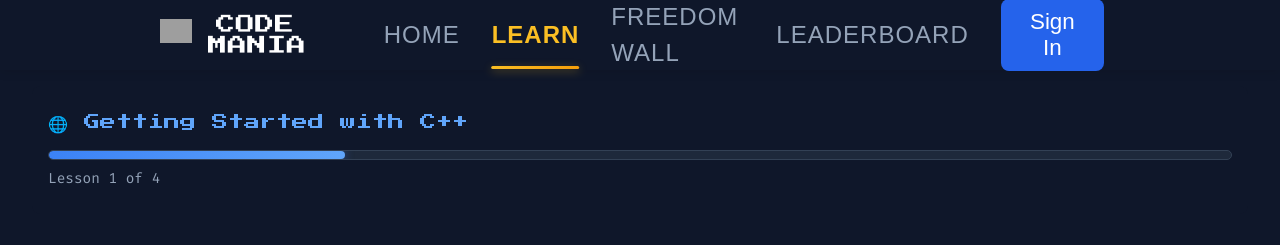
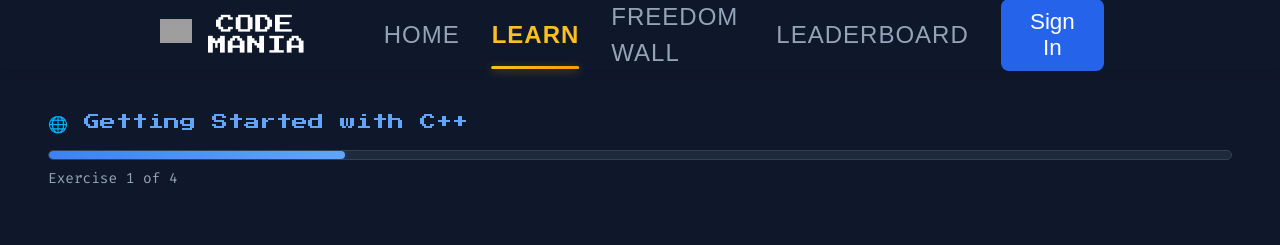
Before and after one commit to Code-Mania-Team/Code-Mania, a React (Vite) app in the folder frontend/: page /learn/cpp/exercise/1 in a window 1280 px wide. Shown: the top 245 px of the page. Built offline with nearby package versions, Linux system fonts and the light colour scheme; grey boxes are pictures that could not be loaded; a web font is replaced by a local one.

Commit message:
deploy test

```diff
--- a/frontend/src/components/ProgressBar.jsx
+++ b/frontend/src/components/ProgressBar.jsx
@@ -15,7 +15,7 @@ const ProgressBar = ({ currentLesson = 1, totalLessons = 4, title = '⚙️ Sett
               style={{ width: `${progressPercentage}%` }}
             ></div>
           </div>
-          <p className={styles['progress-text']}>Lesson {currentLesson} of {totalLessons}</p>
+          <p className={styles['progress-text']}>Exercise {currentLesson} of {totalLessons}</p>
         </>
       )}
     </div>
```
